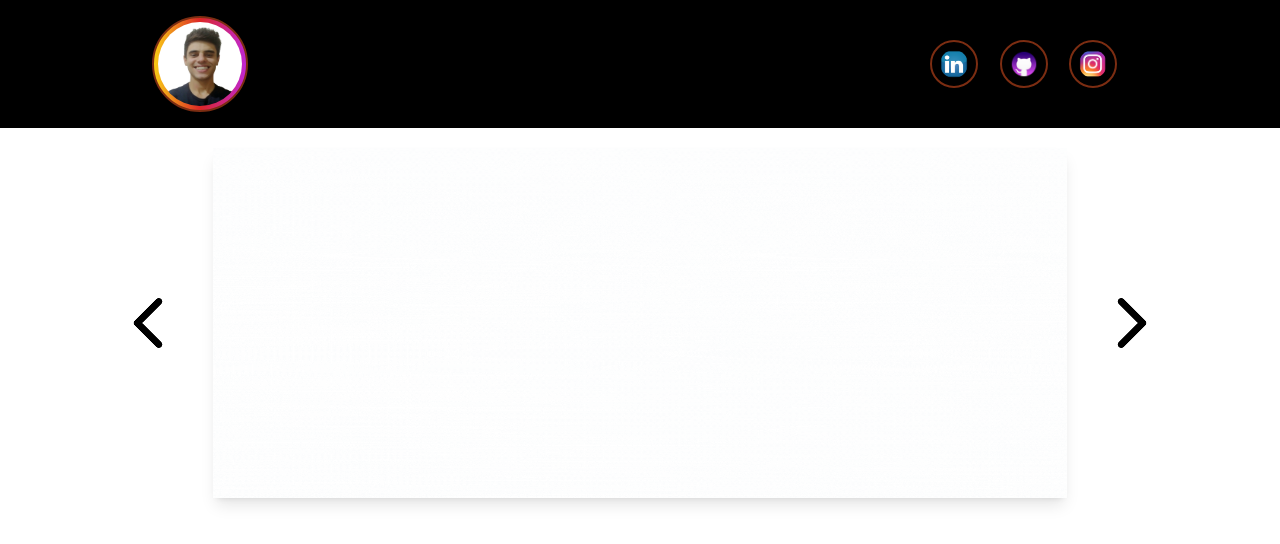
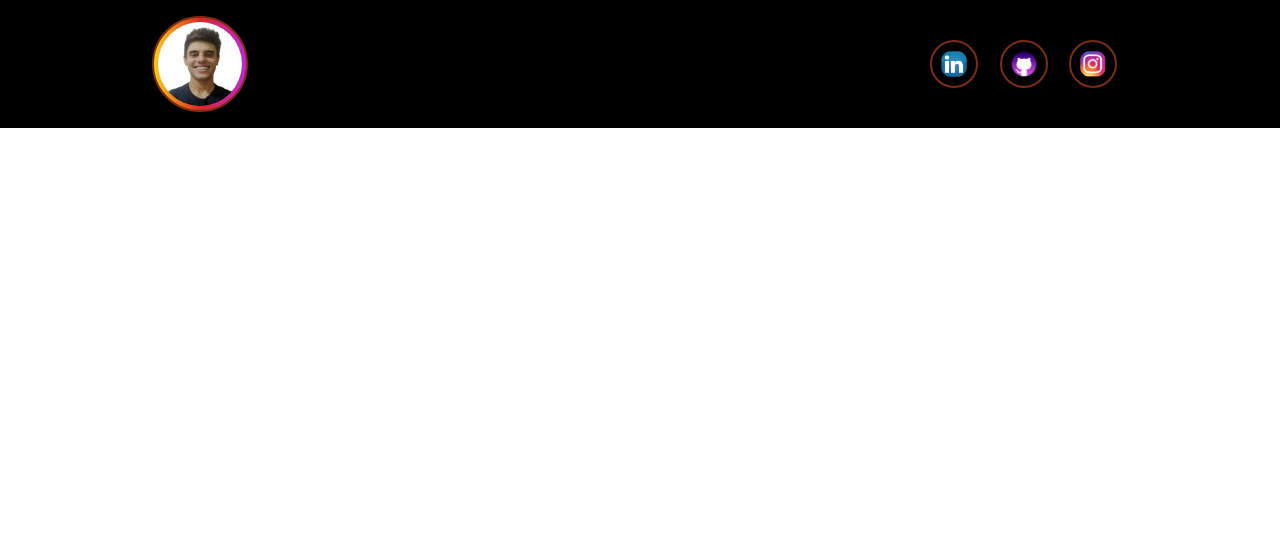
Before and after one commit to HederAlves/portifolio, a React (Create React App) app: page / in a window 1280 px wide. Shown: the top 544 px of the page. Built offline with nearby package versions, Linux system fonts and the light colour scheme; the HTML template or start-up script is replaced by a standard one.

Commit message:
Update
App

```diff
--- a/src/App.js
+++ b/src/App.js
@@ -1,20 +1,11 @@
 import { Header } from "./components/Header/Header"
-import gifBanner from './assets/gif/gif-banner.gif'
-import setaDireita from './assets/icon/seta-direita.png'
-import setaEsquerda from './assets/icon/seta-esquerda.png'
 
 export default function App() {
 
   return (
     <>
       <Header></Header>
-      <section  className='flex justify-center gap-10 mt-5'>
-        <button><img src={ setaEsquerda } /></button>
-        <div className='flex justify-center shadow-lg w-2/3'>
-        <img className='w-full h-[350px]' src={gifBanner} alt="Desenho de colaboradores" />
-        </div>
-        <button><img src={ setaDireita }/></button>
-      </section>
+
     </>
   )
 }
```
